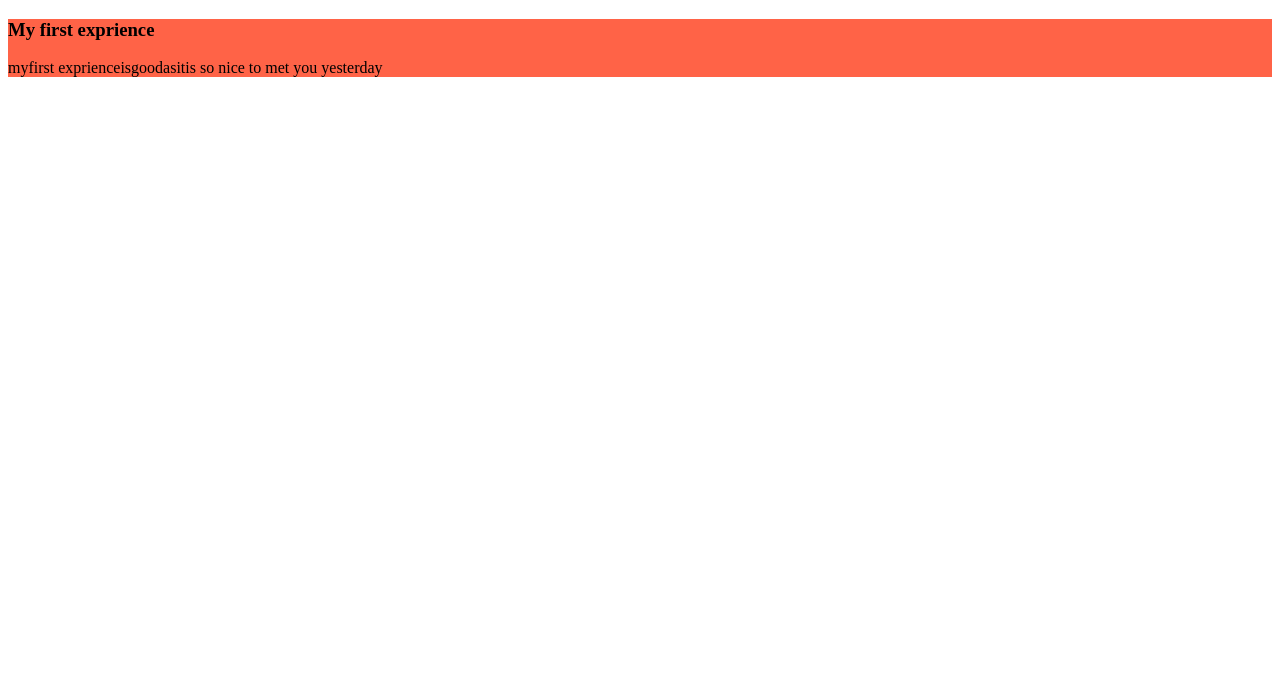
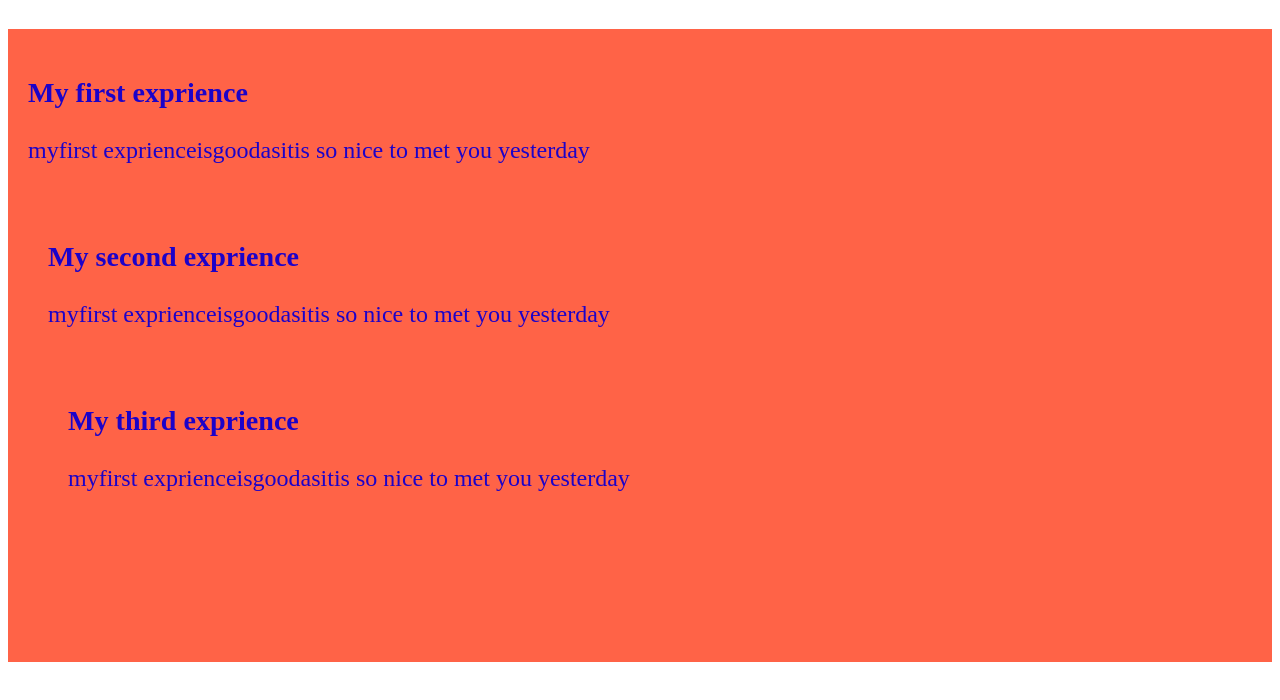
Before and after one commit to Fahima01/my-second-repo, a plain HTML site: page index.html in a window 1280 px wide. Drawn offline with Linux system fonts and the light colour scheme.

Commit message:
added the second and third blog

```diff
--- a/index.html
+++ b/index.html
@@ -10,6 +10,12 @@
     <div>
       <h3>My first exprience</h3>
       <p>myfirst exprienceisgoodasitis so nice to met you yesterday</p>
+    <div>
+      <h3>My second exprience</h3>
+      <p>myfirst exprienceisgoodasitis so nice to met you yesterday</p>
+    <div>
+      <h3>My third exprience</h3>
+      <p>myfirst exprienceisgoodasitis so nice to met you yesterday</p>
     </div>
   </body>
 </html>
--- a/styles/blog.css
+++ b/styles/blog.css
@@ -1,3 +1,8 @@
 div {
   background-color: tomato;
+  padding: 20px;
+  margin-bottom: 43px;
+  margin-top: 29px;
+  color: rgb(28, 2, 201);
+  font-size: x-large;
 }
```
